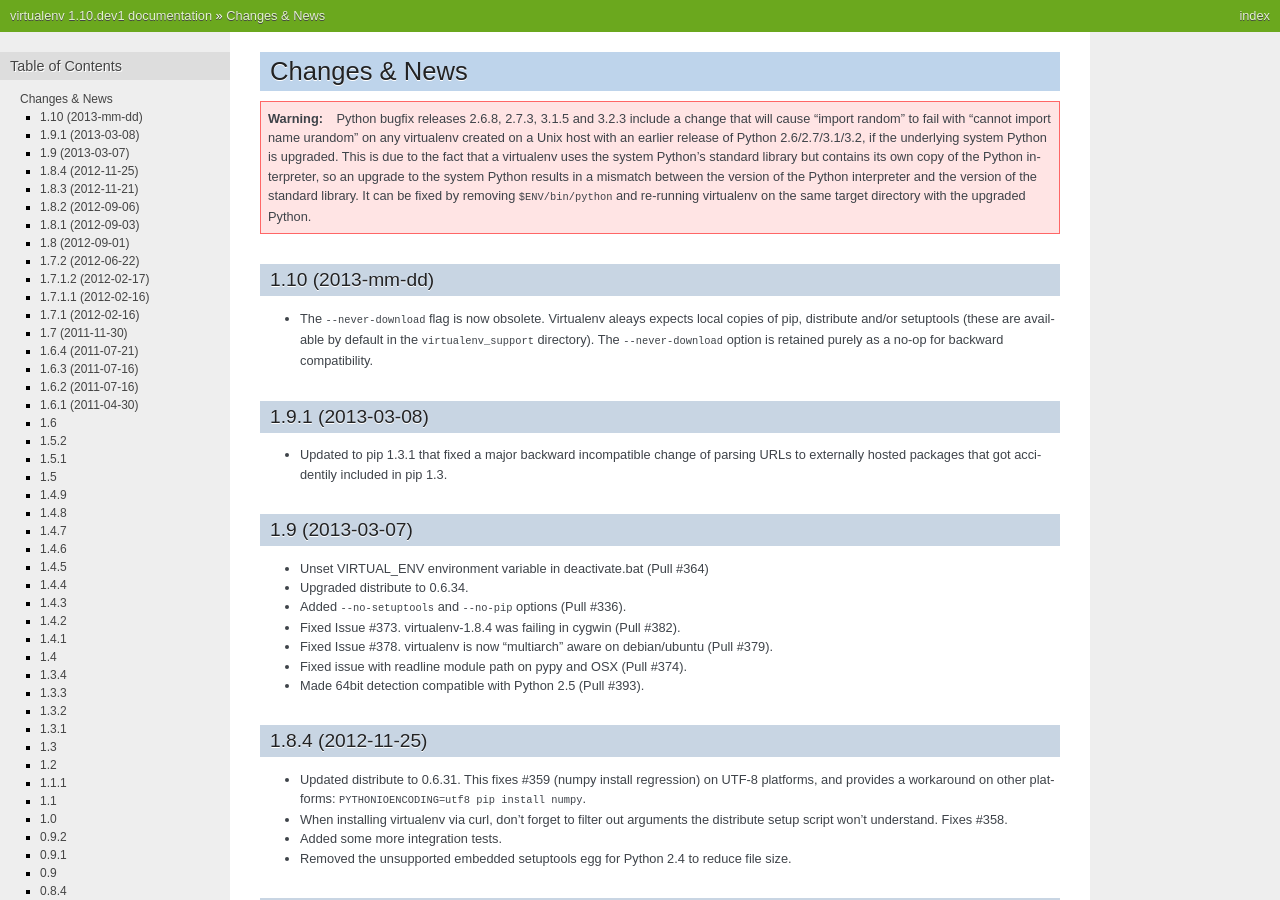
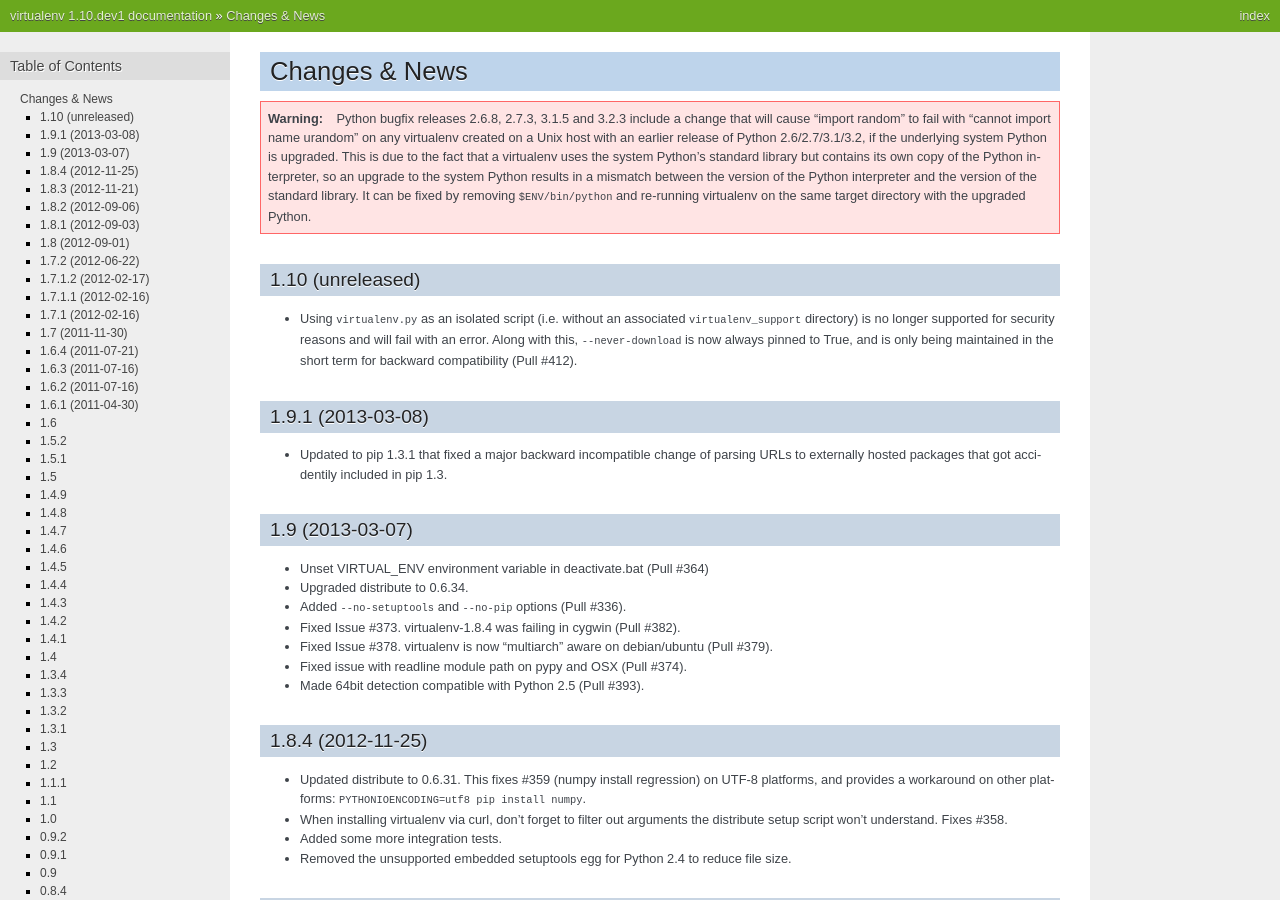
Before and after one commit to pypa/virtualenv, a Sphinx documentation site: the page built from docs/news.rst, in a window 1280 px wide and 900 px high. Built offline with Sphinx 7.4.7, drawn with Linux system fonts in a browser that asks for light colours.

Commit message:
update changelog

```diff
--- a/docs/index.rst
+++ b/docs/index.rst
@@ -78,7 +78,7 @@
  $ [sudo] python setup.py install
 
 
-To *use* locally from source (and not be insecure as described in the warning above):
+To *use* locally from source:
 
 ::
 
@@ -452,7 +452,7 @@
 The ``--extra-search-dir`` option
 ---------------------------------
 
-.. note:: Currently, this feature only partially works for pip, not at all for setuptools, or distribute. For details, see `Issue #327 <https://github.com/pypa/virtualenv/issues/327>`_
+.. note:: Currently, this feature only partially works for pip, and not at all for setuptools, or distribute. For details, see `Issue #327 <https://github.com/pypa/virtualenv/issues/327>`_
 
 This option allows you to provide your own versions of setuptools,
 distribute and/or pip on the filesystem, and tell virtualenv to use
--- a/docs/news.rst
+++ b/docs/news.rst
@@ -14,13 +14,13 @@
    ``$ENV/bin/python`` and re-running virtualenv on the same target directory
    with the upgraded Python.
 
-1.10 (2013-mm-dd)
-~~~~~~~~~~~~~~~~~~
+1.10 (unreleased)
+~~~~~~~~~~~~~~~~~
 
-* The ``--never-download`` flag is now obsolete. Virtualenv aleays expects
-  local copies of pip, distribute and/or setuptools (these are available by
-  default in the ``virtualenv_support`` directory). The ``--never-download``
-  option is retained purely as a no-op for backward compatibility.
+* Using ``virtualenv.py`` as an isolated script (i.e. without an associated ``virtualenv_support``
+  directory) is no longer supported for security reasons and will fail with an error.
+  Along with this, ``--never-download`` is now always pinned to True, and is only being maintained
+  in the short term for backward compatibility (Pull #412).
 
 1.9.1 (2013-03-08)
 ~~~~~~~~~~~~~~~~~~
```
